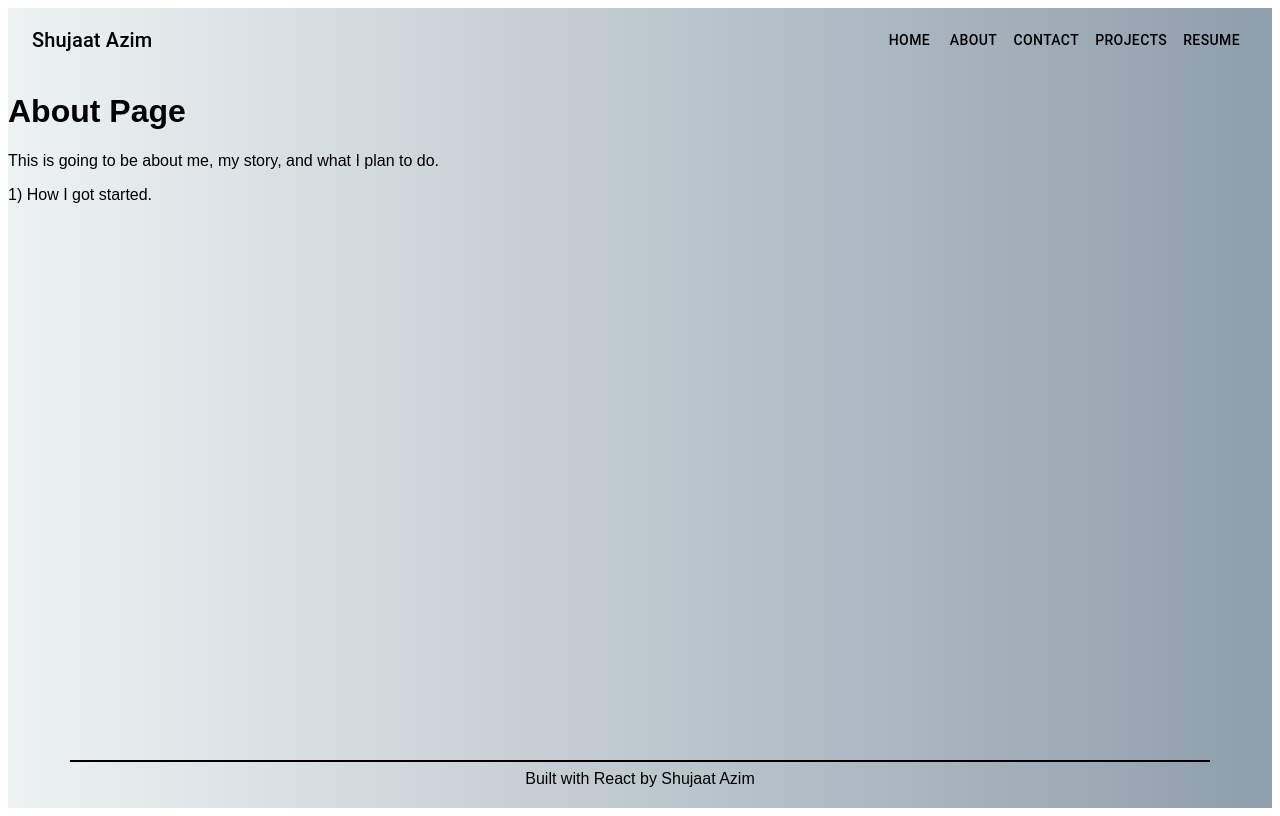
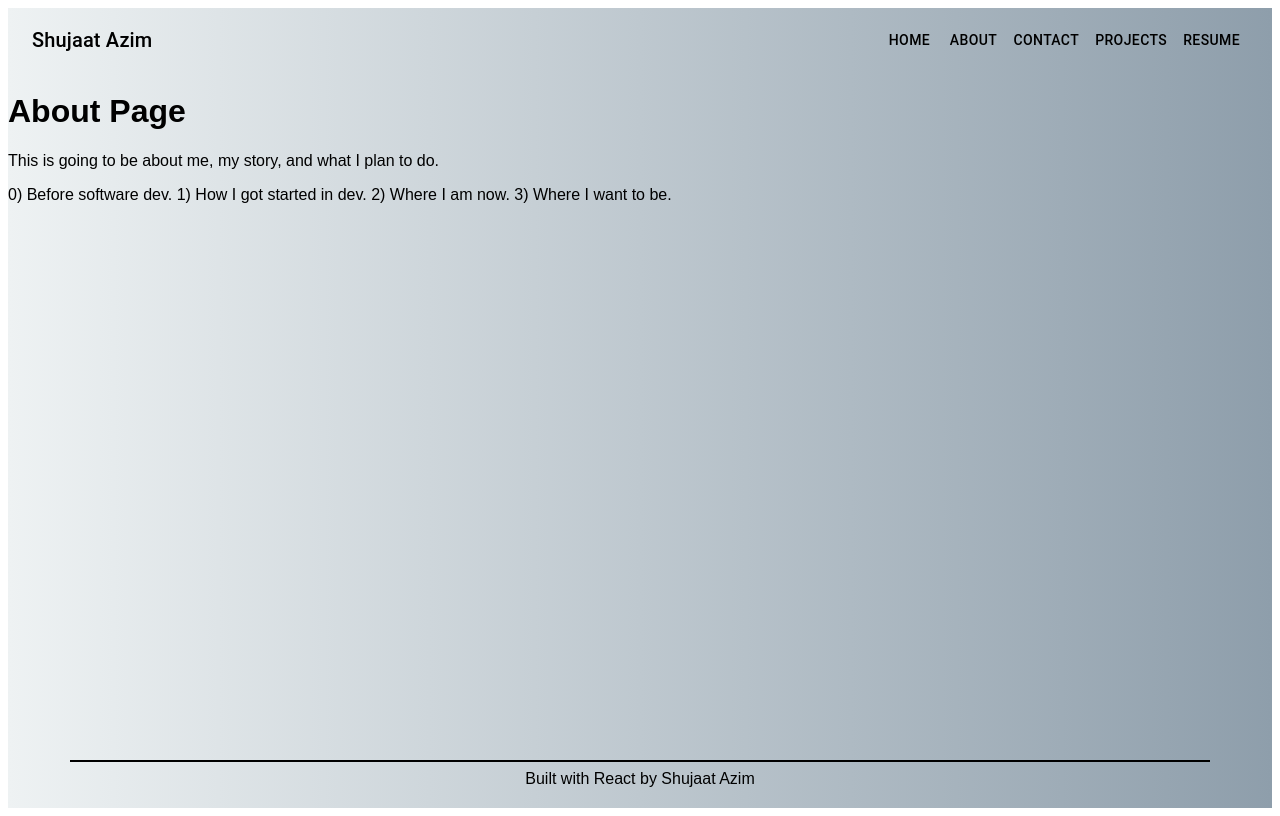
Before and after one commit to ShujaatAzim/Portfolio, a React (Create React App) app: page /about in a window 1280 px wide. Built offline with nearby package versions, Linux system fonts and the light colour scheme.

Commit message:
Drummed up a loose plan for what my story will look like.

```diff
--- a/src/Pages/About.js
+++ b/src/Pages/About.js
@@ -8,7 +8,10 @@ const About = () => {
         This is going to be about me, my story, and what I plan to do.
       </p>
       <p>
-        1) How I got started.
+        0) Before software dev.
+        1) How I got started in dev.
+        2) Where I am now.
+        3) Where I want to be.
       </p>
     </div>
   )
```
